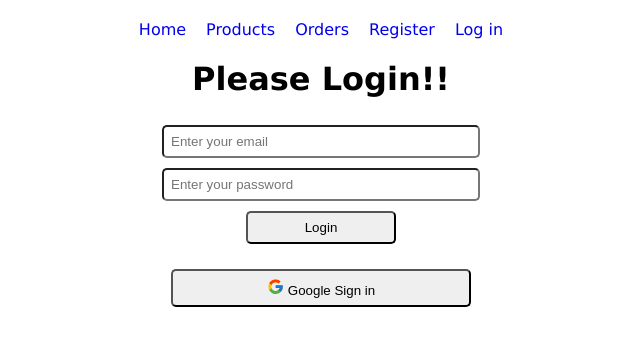
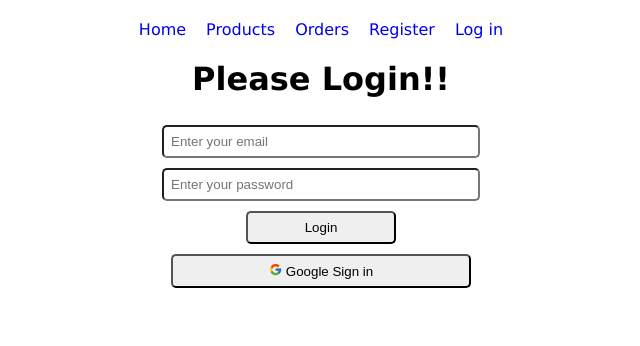
Before and after one commit to mdmehedihasan212/router-firebase-integration, a React (Create React App) app: page /log-in in a window 1280 px wide. Shown: the top 346 px of the page, without its empty margins (319-959 px from the left). Built offline with nearby package versions, Linux system fonts and the light colour scheme; no server answers.

Commit message:
add navigate user login from two components

```diff
--- a/src/App.js
+++ b/src/App.js
@@ -14,7 +14,11 @@ function App() {
       <Header></Header>
       <Routes>
         <Route path='/' element={<Home></Home>}></Route>
-        <Route path='/products' element={<Products></Products>}></Route>
+        <Route path='/products' element={
+          <RequireAuth>
+            <Products></Products>
+          </RequireAuth>
+        }></Route>
         <Route path='/orders' element={
           <RequireAuth>
             <Orders></Orders>
--- a/src/Components/Home/Home.js
+++ b/src/Components/Home/Home.js
@@ -10,7 +10,7 @@ const Home = () => {
         <div>
             <article className='user-info'>
                 <img src={user ? user.photoURL : 'Undefine'} alt="" />
-                <h3>Login User: {user ? user.displayName : 'No body'}</h3>
+                <h3>Login User : {user ? user.displayName : 'No body'}</h3>
             </article>
         </div>
     );
--- a/src/Components/LogIn/LogIn.css
+++ b/src/Components/LogIn/LogIn.css
@@ -17,7 +17,7 @@
 .google-sign-btn {
     width: 300px;
     padding: 7px;
-    margin-top: 20px;
+    margin-top: 5px;
     border-radius: 5px;
     cursor: pointer;
 }
@@ -27,5 +27,5 @@
 }
 
 .google-icon {
-    font-size: 1.3em;
+    font-size: 1em;
 }
--- a/src/Components/LogIn/LogIn.js
+++ b/src/Components/LogIn/LogIn.js
@@ -1,11 +1,24 @@
 import React from 'react';
 import { useSignInWithGoogle } from 'react-firebase-hooks/auth';
 import { FcGoogle } from 'react-icons/fc';
+import { useLocation, useNavigate } from 'react-router-dom';
 import { auth } from '../../firebase.init';
 import './LogIn.css';
 
 const LogIn = () => {
     const [signInWithGoogle] = useSignInWithGoogle(auth);
+    const navigate = useNavigate();
+    const location = useLocation();
+
+    const from = location.state?.from?.pathname || "/";
+
+    const handleToSignIn = () => {
+        signInWithGoogle()
+            .then(() => {
+                navigate(from, { replace: true });
+            })
+    }
+
 
     return (
         <div>
@@ -19,7 +32,7 @@ const LogIn = () => {
             </form>
             <div className="submit-btn">
                 {/* <input onClick={() => signInWithGoogle()} className='google-sign-btn' type="submit" value="Google Sign in" /> */}
-                <button onClick={() => signInWithGoogle()} className='google-sign-btn'> <FcGoogle
+                <button onClick={handleToSignIn} className='google-sign-btn'> <FcGoogle
                     className='google-icon'
                 ></FcGoogle> Google Sign in</button>
             </div>
--- a/src/Components/Orders/Orders.js
+++ b/src/Components/Orders/Orders.js
@@ -3,7 +3,7 @@ import React from 'react';
 const Orders = () => {
     return (
         <div>
-            <h3>It's a private page only for log in users.</h3>
+            <h3>User Order Products Item</h3>
         </div>
     );
 };
```
